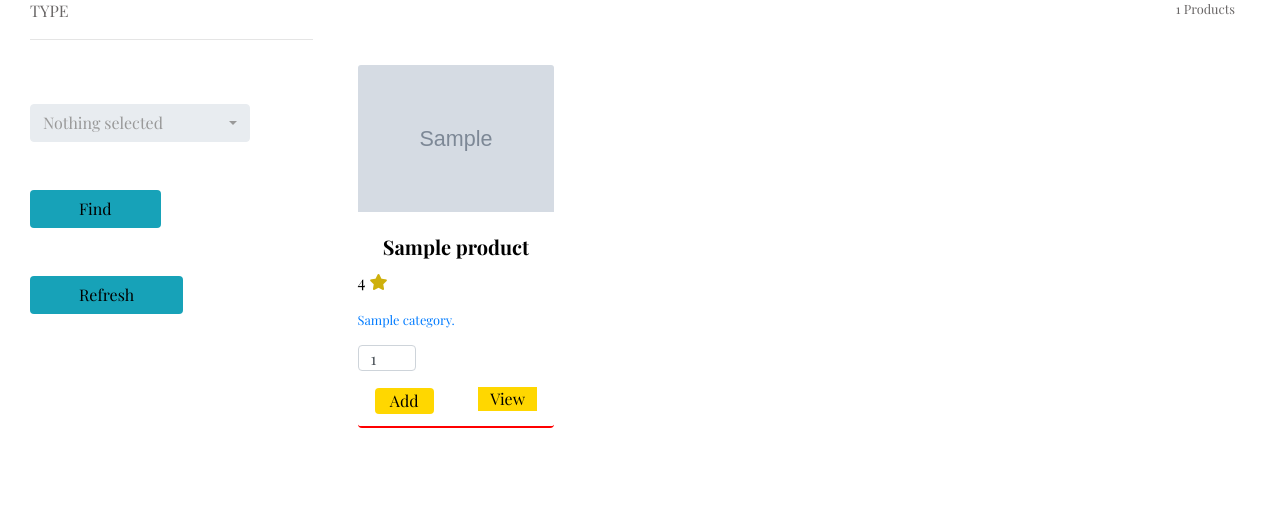
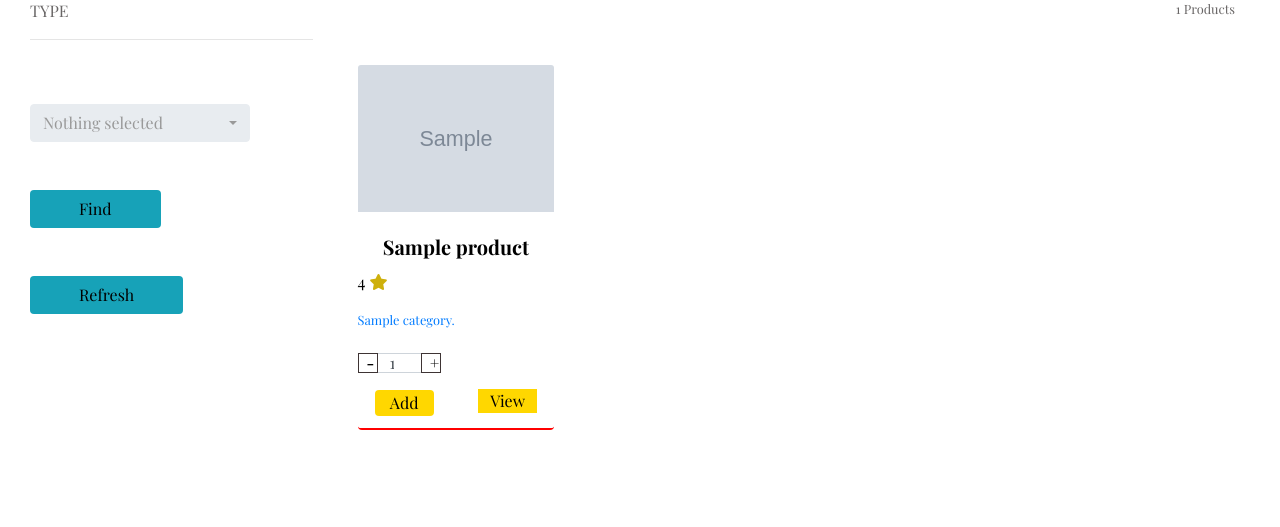
Before and after one commit to johnston9/la-donut, a Django app: page /products/ in a window 1280 px wide. Shown: the part 273-800 px from the top of the page. Run offline with Django 3.2, Linux system fonts and the light colour scheme; tables that the repository leaves empty hold one stand-in row (values such as "Sample post"); grey boxes marked "Sample" are stand-in pictures; some libraries are stand-ins or nearby versions; some web fonts are replaced.

Commit message:
add quantity buttons to shop page

```diff
--- a/products/templates/products/shop.html
+++ b/products/templates/products/shop.html
@@ -191,15 +191,25 @@
                                                         {% endif %}
                                                     </div>
                                                 </div>
-                                                <!--Quantity-->
-                                                <div class="form-row">
-                                                    <div class="col-4">
-                                                        <div class="form-group">
-                                                            <div class="input-group">
-                                                                <input class="form-control qty_input" type="number"
+                                                <!--quan new-->
+                                                <div class="col-6 pl-0 ml-0 mt-2">
+                                                    <div class="form-group pl-0 ml-0">
+                                                        <div class="input-group pl-0 ml-0">
+                                                            <div class="input-group-prepend">
+                                                                <button class="decrement-qty btn btn-quantity-sm rounded-0"
+                                                                    data-item_id="{{ product.id }}" id="decrement-qty_{{ product.id }}">
+                                                                    <span class="text-black font-weight-bold mr-1">-</span>
+                                                                </button>
+                                                            </div>
+                                                            <input class="form-control small-input qty_input" type="number"
                                                                 name="quantity" value="1" min="1" max="99"
                                                                 data-item_id="{{ product.id }}"
                                                                 id="id_qty_{{ product.id }}">
+                                                            <div class="input-group-append">
+                                                                <button class="increment-qty btn btn-quantity-sm rounded-0"
+                                                                    data-item_id="{{ product.id }}" id="increment-qty_{{ product.id }}">
+                                                                    <span class="text-black font-weight-bold mr-1">+</span>
+                                                                </button>
                                                             </div>
                                                         </div>
                                                     </div>
@@ -207,7 +217,7 @@
                                                 <!--buttons-->
                                                 <div class="form-row">
                                                     <div class="col-4 offset-1">
-                                                        <input type="submit" class="btn w-100 bg-gold p-0 text-black"
+                                                        <input type="submit" id="quantity_but" class="btn w-100 bg-gold p-0 text-black"
                                                             value="Add">
                                                         <input type="hidden" name="redirect_url"
                                                             value="{{ request.path }}">
@@ -366,16 +376,27 @@
                                                         {% endif %}
                                                     </div>
                                                 </div>
-
-                                                <!--Quantity-->
+                                                <!--quan new-->
                                                 <div class="form-row">
-                                                    <div class="col-4">
-                                                        <div class="form-group">
-                                                            <div class="input-group">
-                                                                <input class="form-control qty_input" type="number"
+                                                <div class="col-4 pl-0">
+                                                    <div class="form-group pl-0">
+                                                        <div class="input-group pl-0">
+                                                            <div class="input-group-prepend">
+                                                                <button class="pr-1 decrement-qty btn btn-quantity-sm rounded-0"
+                                                                    data-item_id="{{ product.id }}" id="decrement-qty_{{ product.id }}">
+                                                                    <span class="text-black font-weight-bold mr-1 pr-1">-</span>
+                                                                </button>
+                                                            </div>
+                                                            <input class="form-control small-input qty_input" type="number"
                                                                 name="quantity" value="1" min="1" max="99"
                                                                 data-item_id="{{ product.id }}"
                                                                 id="id_qty_{{ product.id }}">
+                                                            <div class="input-group-append">
+                                                                <button class="increment-qty btn btn-quantity-sm rounded-0"
+                                                                    data-item_id="{{ product.id }}" id="increment-qty_{{ product.id }}">
+                                                                    <span class="text-black font-weight-bold mr-1 pr-1">+</span>
+                                                                </button>
+                                                            </div>
                                                         </div>
                                                     </div>
                                                 </div>
@@ -383,7 +404,7 @@
                                                 <!--buttons-->
                                                 <div class="form-row">
                                                     <div class="col-4 offset-1">
-                                                        <input type="submit" class="btn w-100 bg-gold p-0 text-black"
+                                                        <input type="submit" id="quantity_but" class="btn w-100 bg-gold p-0 text-black"
                                                             value="Add">
                                                         <input type="hidden" name="redirect_url"
                                                             value="{{ request.path }}">
@@ -414,6 +435,7 @@
 
     {% block postloadjs %}
     {{ block.super }}
+    {% include 'products/includes/quantity_selector_script.html' %}
     <!--<script>
 $('#refresh-type').on("click", function(){
   $("#type_picker").selectpicker('deselectAll');
--- a/static/css/base.css
+++ b/static/css/base.css
@@ -155,6 +155,24 @@ hr.grey100 {
     color: white;
 }
 
+.btn-quantity-sm {
+    background: white;
+    color: #3e3434;
+    height: 20px !important;
+    padding: 0rem .50rem;
+    font-size: 1rem !important;
+    line-height: 1rem !important;
+    border: 1px solid #3e3434;
+    width: 20px;
+}
+
+.btn-quantity-sm:hover,
+.btn-quantity-sm:active,
+.btn-quantity-sm:focus {
+    background: #222;
+    color: white;
+}
+
 /*return to top button*/
 #topbut {
 	display: none;
@@ -306,6 +324,13 @@ hr.grey100 {
     height: 26px !important;
 }
 
+.input-group>.custom-file.small-input,
+.input-group>.custom-select.small-input,
+.input-group>.form-control.small-input,
+.input-group>.form-control-plaintext.small-input {
+    height: 20px !important;
+}
+
 #quicksub-but {
     width: 70px;
     height: 20px;
```
Lines whose indentation alone changed are shown as unchanged.
